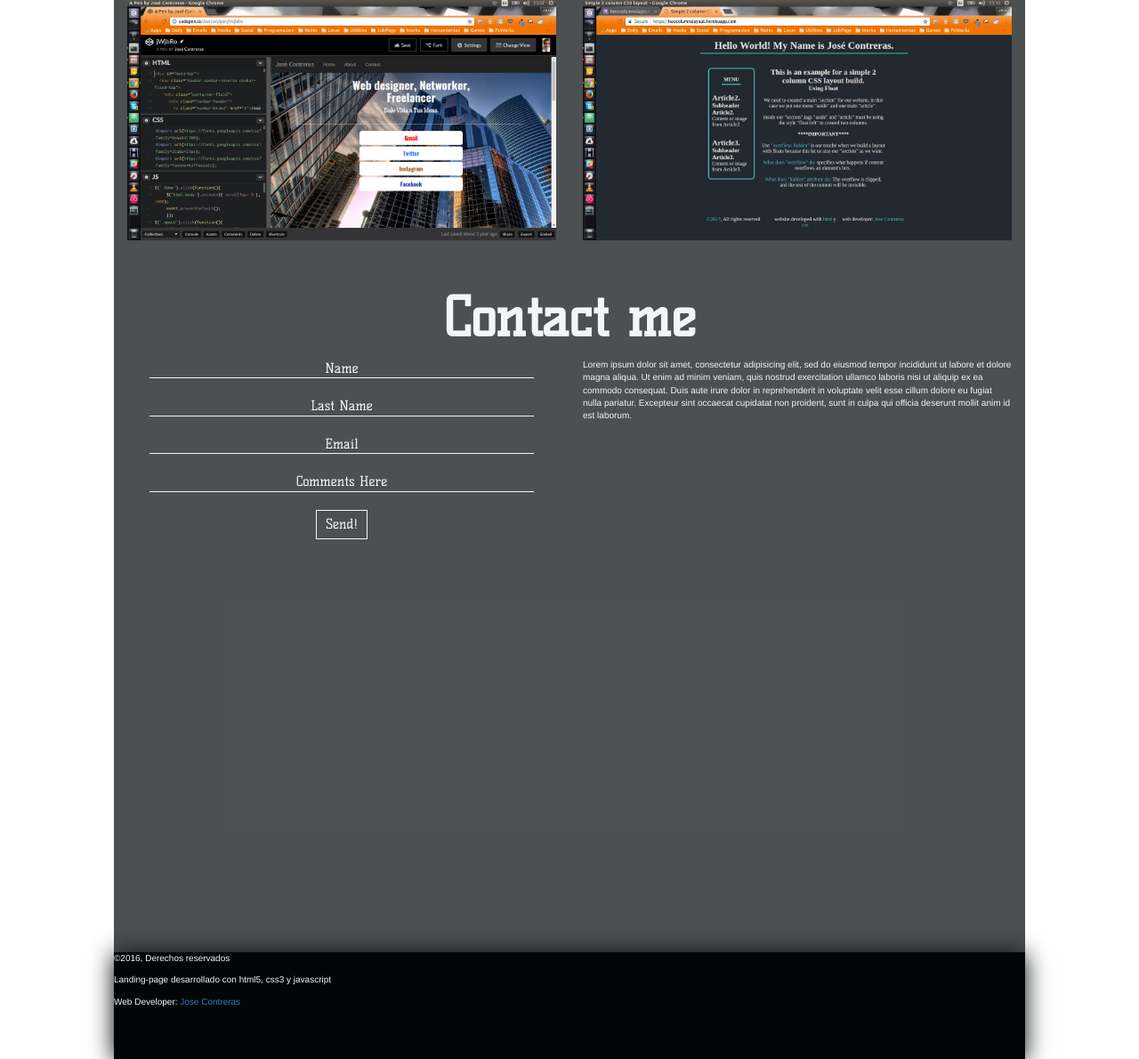
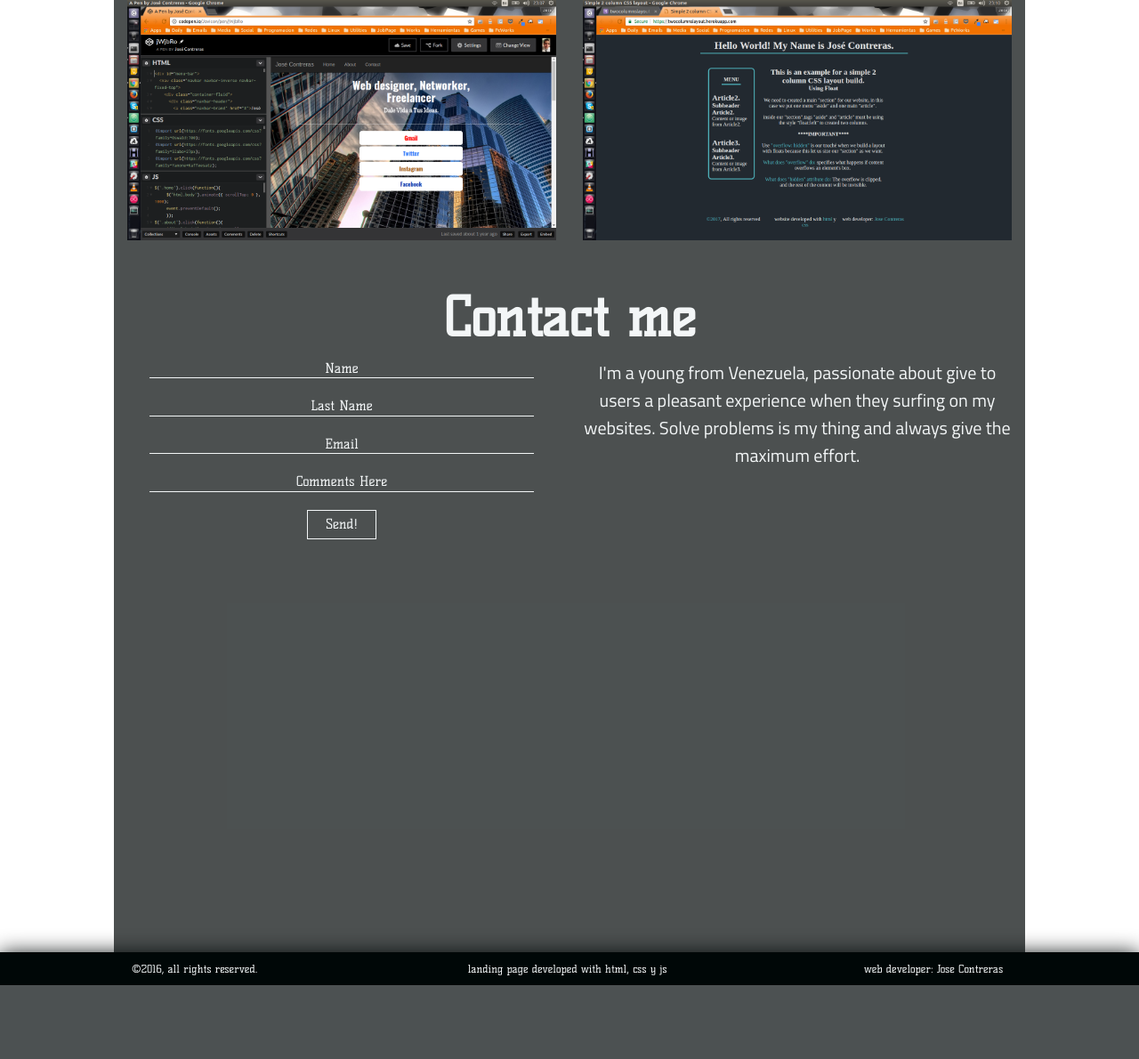
Before and after one commit to jovicon/User_Stories, a PHP site: page / in a window 1280 px wide. Shown: the part 1355-2545 px from the top of the page at 89% size. After the commit the page ends 2462 px from the top, so only its background shows below. Run offline with PHP 8.4, Linux system fonts and the light colour scheme.

Commit message:
version 0.1

```diff
--- a/css/media_queries.css
+++ b/css/media_queries.css
@@ -10,12 +10,16 @@
 
   /* end 1441 > */
 
+  @media (min-width:992px) {
+
+  }
+
   /* 991px max */
 
   @media (max-width:991px) {
     contact-block{
       margin: 2% 10%;
-      width:80%;
+      width:80vw;
     }
   }
 
@@ -53,6 +57,33 @@
     }
 
     /* end editando sector about */
+
+    footer {
+      width:100vw;
+      margin-left:-10vw;
+    }
+
+    .second-layer {
+      width:80%;
+      margin-left: 10%;
+    }
+
+    footer > div > p {
+      display: inline-block;
+      width:33%;
+    }
+
+    footer > div > p:nth-child(1) {
+    }
+
+    footer > div > p:nth-child(2) {
+      text-align: center;
+    }
+
+    footer > div > p:nth-child(3) {
+      text-align: right;
+    }
+
   }
   /* end tablets > */
 
--- a/css/my_fonts.css
+++ b/css/my_fonts.css
@@ -12,5 +12,4 @@
   src: url("../fonts/my_fonts/titilliumweb.ttf");
 }
 
-
 /* end my fonts */
--- a/css/styles.css
+++ b/css/styles.css
@@ -8,7 +8,7 @@
 
 #top {
   width: 100%;
-  height: 50px;
+  height: 5rem;
   position:absolute;
 }
 
@@ -31,7 +31,7 @@
 /* padding / margin */
 
 .top-margin {
-  margin-top: 50px;
+  margin-top: 5rem;
 }
 
 /* padding / margin */
@@ -97,7 +97,7 @@
 .jose_contreras {
   margin:auto;
   border-radius:50%;
-  max-width: 170px;
+  max-width: 17rem;
   box-shadow: 0px 2px 25px #000707;
 }
 
@@ -108,13 +108,13 @@
 .primary-text {
   color:#f3f6f7;
   text-align: center;
-  font:bold 60px kellyslab;
+  font:bold 6rem kellyslab;
 }
 
 .secundary-text {
   color:#f3f6f7;
   text-align:center;
-  font: normal 20px titilliumweb;
+  font: normal 2rem titilliumweb;
 }
 
 /* end primary Text / secondary Text */
@@ -126,8 +126,8 @@
 
 /* images */
   .moving-image {
-    width:150px;
-    height:150px;
+    width:15rem;
+    height:15rem;
   }
 
   .moving-image-2 {
@@ -136,8 +136,8 @@
   }
 
   .moving-image-3 {
-    width:120px;
-    height:150px;
+    width:15rem;
+    height:150rem;
   }
 
   .radius {
@@ -177,7 +177,7 @@ form > input:nth-child(1) {
 form > input[type=submit] {
   background: transparent;
   display: block;
-  padding: 0.5rem 1rem;
+  padding: 0.5rem 2rem;
   border: none;
   margin:0 auto;
   font-size: 1.5rem;
@@ -215,10 +215,19 @@ form > input[type=submit] {
 
 /* footer */
   .footer {
-    width:100%;
-    height:15vh;
     background-color: #000707;
     box-shadow: 0px 2px 25px #000707;
   }
 
+  footer > div > p {
+    padding:1rem 2rem;
+    font-family: kellyslab;
+    font-size: 1.2rem;
+    vertical-align: middle;
+    margin:0;
+  }
+
+  footer > div > p:nth-child(3) > a {
+    color:#f3f6f7;
+  }
 /* end hoja de estilos */
--- a/home.html
+++ b/home.html
@@ -136,8 +136,8 @@
             </div>
 
             <div class="col-xs-12 col-md-6">
-              <p>
-                Lorem ipsum dolor sit amet, consectetur adipisicing elit, sed do eiusmod tempor incididunt ut labore et dolore magna aliqua. Ut enim ad minim veniam, quis nostrud exercitation ullamco laboris nisi ut aliquip ex ea commodo consequat. Duis aute irure dolor in reprehenderit in voluptate velit esse cillum dolore eu fugiat nulla pariatur. Excepteur sint occaecat cupidatat non proident, sunt in culpa qui officia deserunt mollit anim id est laborum.
+              <p class="secundary-text">
+                I'm a young from Venezuela, passionate about give to users a pleasant experience when they surfing on my websites. Solve problems is my thing and always give the maximum effort.
               </p>
             </div>
 
@@ -145,14 +145,18 @@
 
           <!-- main-footer -->
           <footer class="footer">
-            <p>&copy;2016, Derechos reservados</p>
-            <p>Landing-page desarrollado con html5, css3 y javascript</p>
-            <p>Web Developer: <a href="#">Jose Contreras</a></p>
+            <div class="second-layer">
+
+              <p>&copy;2016, all rights reserved.</p>
+              <p>landing page developed with html, css y js</p>
+              <p>web developer: <a href="#">Jose Contreras</a></p>
+
+            </div>
+
           </footer>
           <!-- end main footer -->
 
         </div>
-
 
       </main>
       </div>
```
